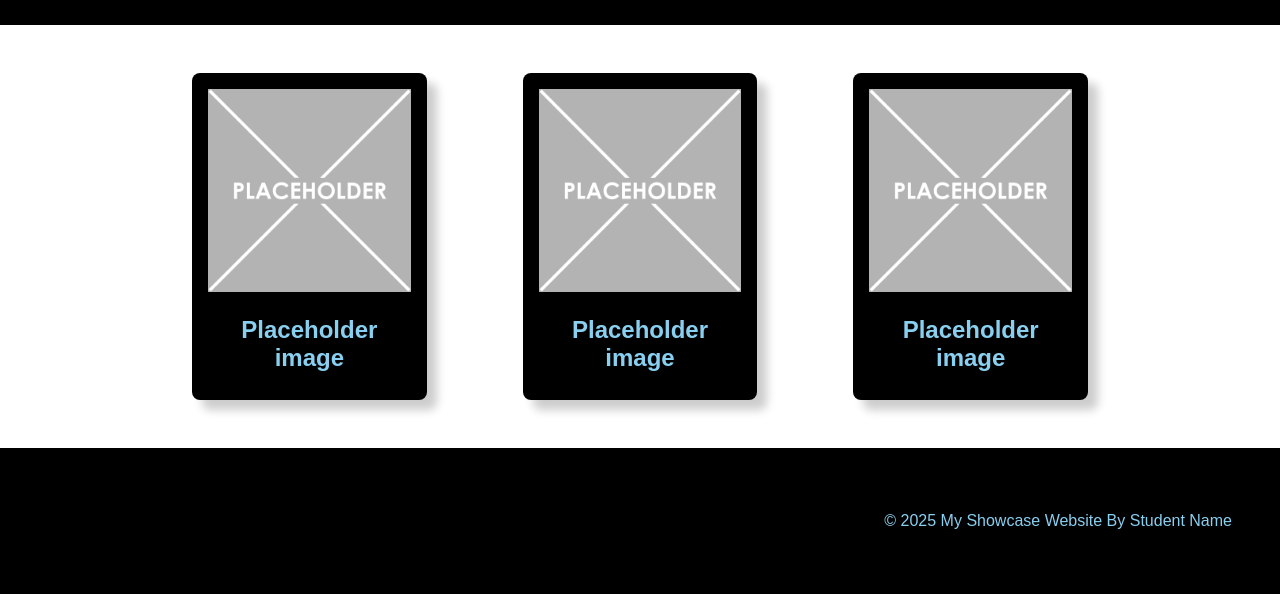
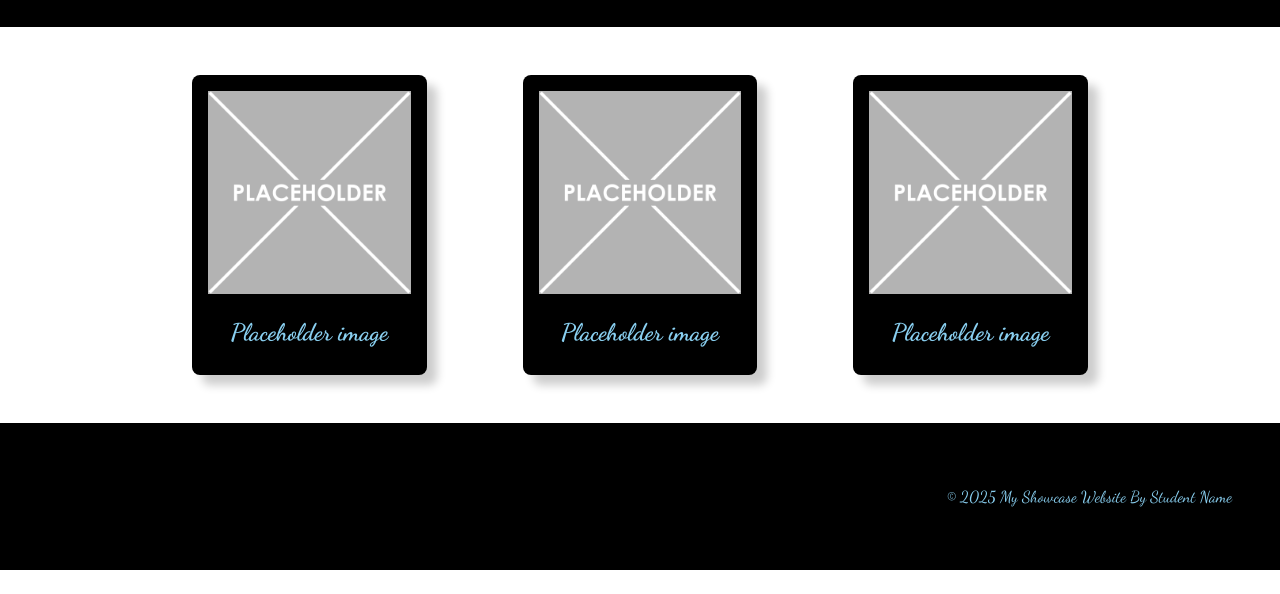
Before and after one commit to 24O24/MyYear10Website, a plain HTML site: page index.html in a window 1280 px wide. Shown: the part 316-910 px from the top of the page. After the commit the page ends 886 px from the top, so only its background shows below. Drawn offline with Linux system fonts and the light colour scheme.

Commit message:
Changed Font

```diff
--- a/style.css
+++ b/style.css
@@ -1,11 +1,12 @@
 /* A simple css reset */
+@import url('https://fonts.googleapis.com/css2?family=Dancing+Script:wght@400..700&display=swap');
 body,
 html {
     margin: 0;
     padding: 0;
     height: 100%;
     /* The Font Family- Really important!! */
-    font-family:  Pacifico, sans-serif;
+    font-family: "Dancing Script", cursive;
     box-sizing: border-box;
 }
 
```
Also changed, not shown: index.html (+1 -1 lines).
